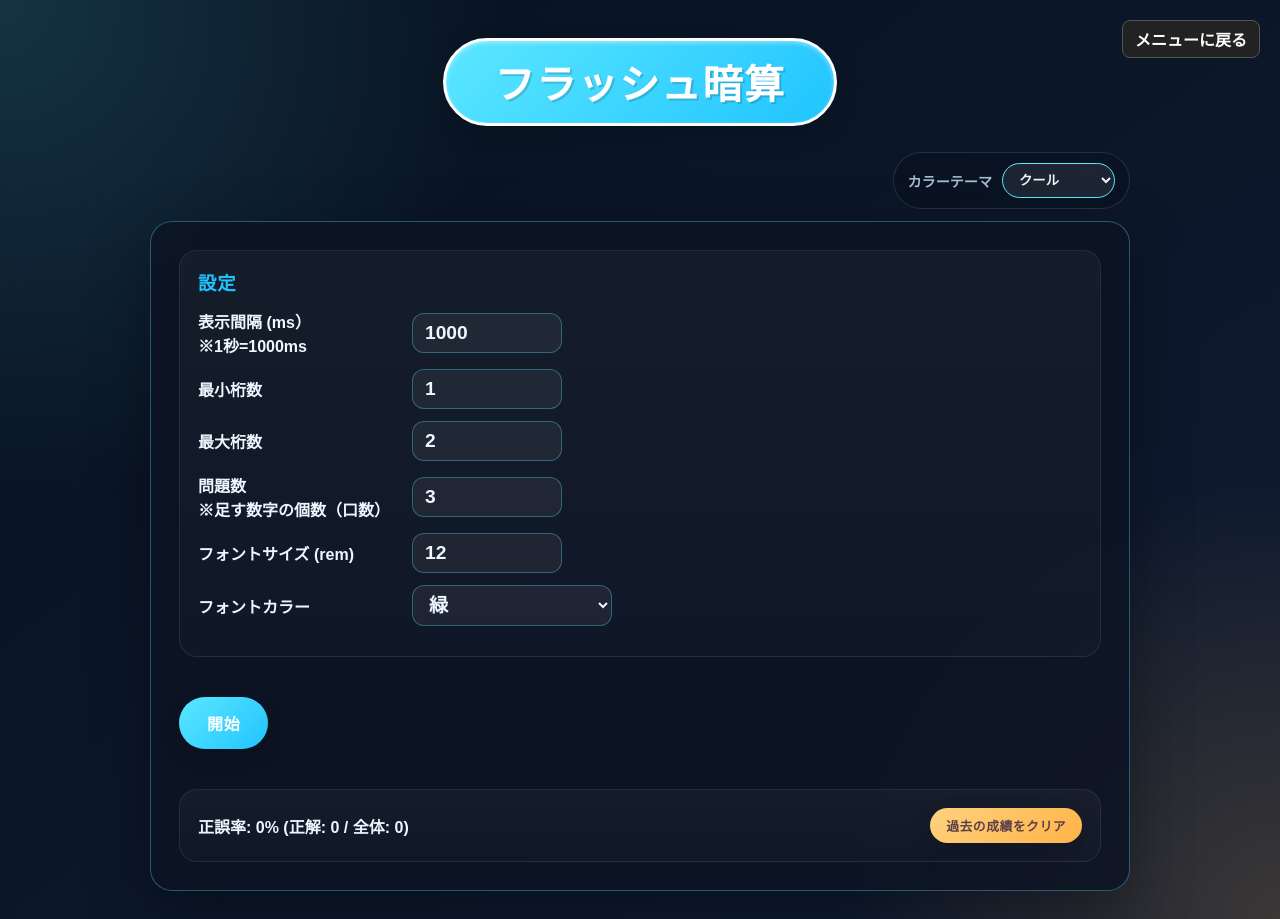
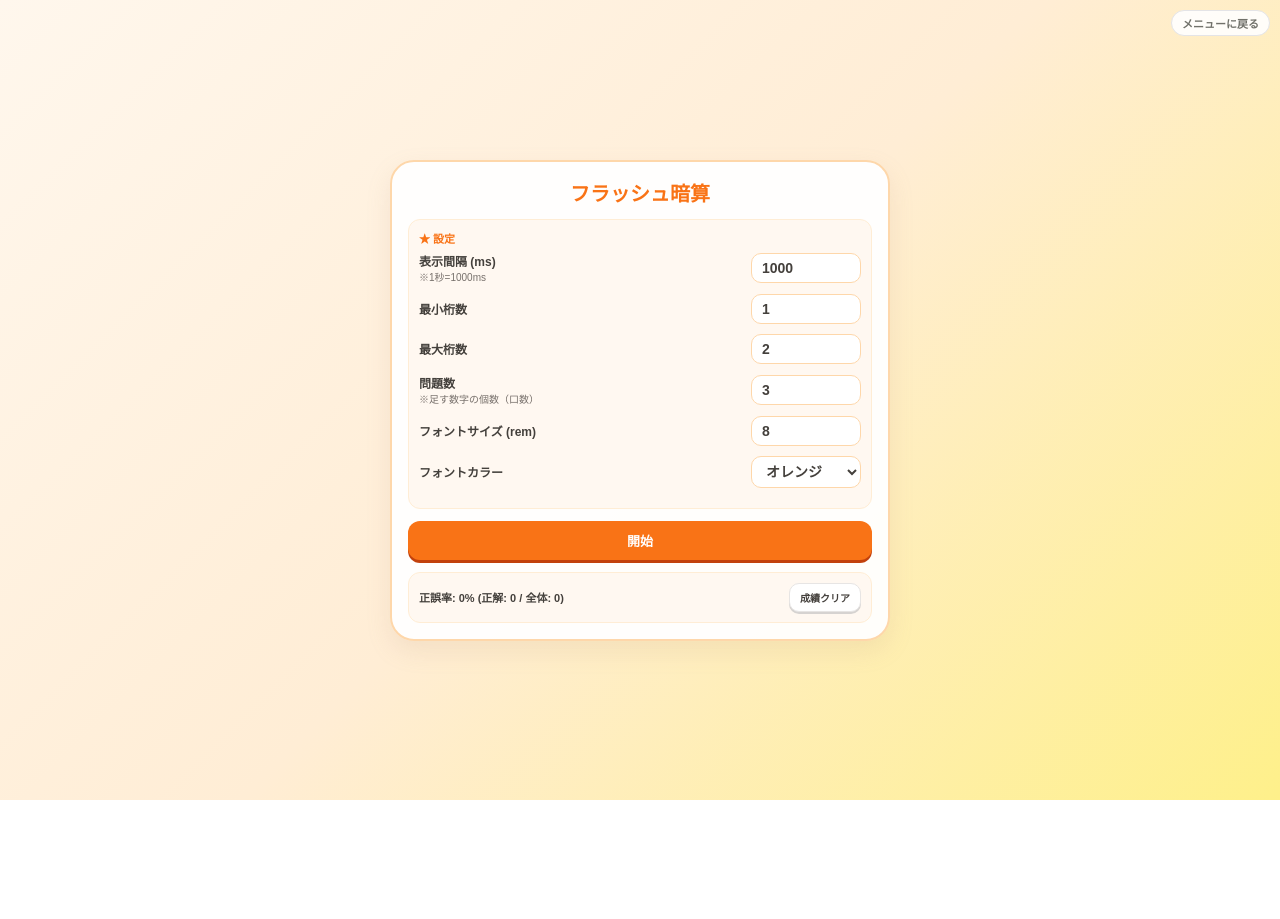
Before and after one commit to senzaiichiguunochance-hub/mine, a plain HTML site: page FlashMentalArithmetic.html in a window 1280 px wide. After the commit the page ends 800 px from the top, so only its background shows below. Drawn offline with Linux system fonts and the light colour scheme; a web font is replaced by a local one.

Commit message:
FlashMentalArithmetic

```diff
--- a/FlashMentalArithmetic.html
+++ b/FlashMentalArithmetic.html
@@ -4,321 +4,188 @@
   <meta charset="UTF-8">
   <meta name="viewport" content="width=device-width, initial-scale=1.0">
   <title>フラッシュ暗算</title>
-	<!-- かわいいタイトルのためにGoogle Fontsからポップなフォントを読み込み -->
-	<link rel="preconnect" href="https://fonts.googleapis.com">
-	<link rel="preconnect" href="https://fonts.gstatic.com" crossorigin>
-	<link href="https://fonts.googleapis.com/css2?family=Mochiy+Pop+One&display=swap" rel="stylesheet">
   <style>
+    /* === 共通カラー変数・基本設定 === */
     :root {
-			--bg-start: #07111f;
-			--bg-end: #101c33;
-			--card-bg: rgba(13, 20, 35, 0.88);
-			--card-border: rgba(90, 220, 255, 0.35);
-			--primary: #5be7ff;
-			--primary-strong: #20c4ff;
-			--secondary: #ffb347;
-			--text: #edf7ff;
-			--muted: #a7bed3;
-			--danger: #ff6b6b;
-			--success: #2ee59d;
-			--shadow: 0 20px 60px rgba(0, 0, 0, 0.35);
-			--radius: 22px;
+      --bg-gradient: linear-gradient(135deg, #fff7ed, #ffedd5, #fef08a);
+      --card-bg: rgba(255, 255, 255, 0.95);
+      --card-border: #fed7aa;
+      --primary: #f97316;
+      --primary-dark: #c2410c;
+      --primary-border: #ea580c;
+      --sub-bg: rgba(255, 247, 237, 0.7);
+      --sub-border: #ffedd5;
+      --text: #44403c;
+      --text-muted: #78716c;
+      --success: #16a34a;
+      --success-dark: #166534;
+      --danger: #dc2626;
     }
 
-		/* 【一新】明るく甘い、お菓子のような「かわいい」テーマ */
-		body.theme-cute {
-			--bg-start: #ffdee9;
-			--bg-end: #b5fffc;
-			--card-bg: rgba(255, 255, 255, 0.92);
-			--card-border: rgba(255, 105, 180, 0.3);
-			--primary: #ff69b4;
-			--primary-strong: #ff1493;
-			--secondary: #ffb7b2;
-			--text: #5d3f4b;
-			--muted: #9e7f8c;
-			--danger: #ff4757;
-			--success: #2ed573;
-			--shadow: 0 20px 50px rgba(255, 105, 180, 0.15);
-		}
-
-		/* 【一新】透明感と輝きのある、洗練された「キレイ」テーマ */
-		body.theme-beautiful {
-			--bg-start: #e0eeff;
-			--bg-end: #e6fffb;
-			--card-bg: rgba(255, 255, 255, 0.88);
-			--card-border: rgba(0, 180, 216, 0.25);
-			--primary: #00b4d8;
-			--primary-strong: #0077b6;
-			--secondary: #72efdd;
-			--text: #1d3557;
-			--muted: #64dfdf;
-			--danger: #ff6b6b;
-			--success: #48cae4;
-			--shadow: 0 20px 50px rgba(0, 180, 216, 0.12);
-		}
-
-		body.theme-stylish {
-			--bg-start: #14110f;
-			--bg-end: #2a211a;
-			--card-bg: rgba(33, 29, 24, 0.92);
-			--card-border: rgba(225, 177, 44, 0.3);
-			--primary: #e1b12c;
-			--primary-strong: #fbc531;
-			--secondary: #ffcf70;
-			--text: #f7efe2;
-			--muted: #b8aa93;
-			--danger: #ff7a59;
-			--success: #4cd137;
-		}
-
-		* {
-			box-sizing: border-box;
-		}
-
-		html, body {
-			margin: 0;
-			min-height: 100%;
-		}
+    * { box-sizing: border-box; margin: 0; padding: 0; }
 
     body {
-			font-family: "Yu Gothic UI", "Hiragino Kaku Gothic ProN", "Meiryo", sans-serif;
+      font-family: sans-serif;
+      background: var(--bg-gradient);
       color: var(--text);
-			background:
-				radial-gradient(circle at top left, rgba(91, 231, 255, 0.16), transparent 32%),
-				radial-gradient(circle at bottom right, rgba(255, 179, 71, 0.18), transparent 28%),
-				linear-gradient(145deg, var(--bg-start), var(--bg-end));
+      min-height: 100vh;
       display: flex;
       flex-direction: column;
       align-items: center;
-			overflow-x: hidden;
+      justify-content: center;
+      padding: 12px;
+      user-select: none;
+      -webkit-user-select: none;
     }
 
-		header {
-			width: 100%;
-			padding: 26px 16px 18px;
-			text-align: center;
+    /* === 右上：メニューに戻るボタン === */
+    .menu-btn {
+      position: absolute;
+      top: 10px;
+      right: 10px;
+      font-size: 11px;
+      color: #71716a;
+      text-decoration: none;
+      background: rgba(255, 255, 255, 0.9);
+      padding: 4px 10px;
+      border-radius: 999px;
+      border: 1.5px solid #e4e4e7;
+      font-weight: bold;
+      z-index: 1000;
     }
 
-		.eyebrow {
-			display: inline-block;
-			padding: 6px 12px;
-			border-radius: 999px;
-			background: rgba(91, 231, 255, 0.12);
-			color: var(--primary);
-			border: 1px solid rgba(91, 231, 255, 0.22);
-			font-size: 0.85rem;
-			letter-spacing: 0.08em;
+    /* === メインコンテナ・見出し === */
+    .container {
+      background: var(--card-bg);
+      border-radius: 24px;
+      border: 2px solid var(--card-border);
+      box-shadow: 0 10px 25px rgba(180, 150, 120, 0.15);
+      padding: 16px;
+      width: 100%;
+      max-width: 500px;
+      min-height: 380px;
+      display: flex;
+      flex-direction: column;
+      overflow: hidden;
     }
 
-		/* タイトルをかわいく立体感のあるポップなデザインに変更 */
     h1 {
-			margin: 12px 0 8px;
-			font-family: 'Mochiy Pop One', sans-serif;
-			font-size: clamp(1.7rem, 4vw, 2.5rem);
-			letter-spacing: 0.04em;
-			display: inline-block;
-			padding: 0.3em 1.2em;
-			border-radius: 999px;
-			background: linear-gradient(135deg, var(--primary), var(--primary-strong));
-			color: #ffffff;
-			border: 3px solid #ffffff;
-			box-shadow: 0 8px 24px rgba(0, 0, 0, 0.15), inset 0 2px 4px rgba(255, 255, 255, 0.4);
-			text-shadow: 2px 2px 0px rgba(0, 0, 0, 0.15);
+      text-align: center;
+      font-size: 1.25rem;
+      font-weight: 900;
+      color: var(--primary);
+      margin-bottom: 12px;
     }
 
-		/* テーマが「かわいい」「キレイ」の時はタイトルの配色を少し優しく */
-		body.theme-cute h1 {
-			background: linear-gradient(135deg, #ff85a2, #ff477e);
+    /* === 汎用UIパーツ === */
+    .btn-primary {
+      background: var(--primary);
+      color: white;
+      border: none;
+      border-radius: 12px;
+      padding: 10px;
+      font-size: 13px;
+      font-weight: bold;
+      cursor: pointer;
+      box-shadow: 0 3px 0 var(--primary-dark);
+      width: 100%;
     }
-		body.theme-beautiful h1 {
-			background: linear-gradient(135deg, #4ea8de, #56cfe1);
-		}
-		body.theme-stylish h1 {
-			background: linear-gradient(135deg, #e1b12c, #fbc531);
-			border: 1px solid rgba(255, 255, 255, 0.14);
-			text-shadow: 0 2px 12px rgba(0, 0, 0, 0.7);
+    .btn-primary:active {
+      transform: translateY(2px);
+      box-shadow: 0 1px 0 var(--primary-dark);
     }
 
-		.theme-controls {
-			width: min(980px, calc(100% - 24px));
-			margin: 0 0 12px;
-			display: flex;
-			justify-content: flex-end;
+    .btn-success {
+      background: var(--success);
+      color: white;
+      border: none;
+      border-radius: 12px;
+      padding: 10px;
+      font-size: 13px;
+      font-weight: bold;
+      cursor: pointer;
+      box-shadow: 0 3px 0 var(--success-dark);
+      width: 100%;
+    }
+    .btn-success:active {
+      transform: translateY(2px);
+      box-shadow: 0 1px 0 var(--success-dark);
     }
 
-		.theme-select-wrap {
-			display: flex;
-			align-items: center;
-			gap: 10px;
-			padding: 10px 14px;
-			border-radius: 999px;
-			background: rgba(10, 16, 28, 0.45);
-			border: 1px solid rgba(255, 255, 255, 0.12);
-			backdrop-filter: blur(12px);
+    .btn-secondary {
+      background: white;
+      border: 1px solid #e7e5e4;
+      color: var(--text);
+      font-size: 12px;
+      font-weight: bold;
+      padding: 8px 12px;
+      border-radius: 10px;
+      cursor: pointer;
+      box-shadow: 0 2px 0 #d6d3d1;
+    }
+    .btn-secondary:active {
+      transform: translateY(2px);
+      box-shadow: 0 0 0 #d6d3d1;
     }
 
-		body.theme-cute .theme-select-wrap,
-		body.theme-beautiful .theme-select-wrap {
-			background: rgba(255, 255, 255, 0.6);
-			border: 1px solid rgba(0, 0, 0, 0.05);
+    .box-sub {
+      background: var(--sub-bg);
+      padding: 10px;
+      border-radius: 12px;
+      border: 1px solid var(--sub-border);
+      margin-bottom: 12px;
+    }
+    .box-title {
+      font-size: 11px;
+      font-weight: bold;
+      color: var(--primary);
+      margin-bottom: 6px;
     }
 
-		.theme-select-label {
-			font-size: 0.88rem;
-			color: var(--muted);
-			font-weight: 700;
-		}
-
-		body.theme-cute .theme-select-label,
-		body.theme-beautiful .theme-select-label {
-			color: var(--text);
-		}
-
-		.theme-select {
-			border: 1px solid var(--primary);
-			background: rgba(255, 255, 255, 0.08);
-			color: var(--text);
-			border-radius: 999px;
-			padding: 8px 12px;
-			font-weight: 700;
-			outline: none;
-		}
-
-		body.theme-cool .theme-select {
-			color: #ffffff;
-		}
-
-		.theme-select option {
-			color: #111111;
-			background: #ffffff;
-		}
-
-		main {
-			width: min(980px, calc(100% - 24px));
-			margin: 0 0 28px;
-			padding: clamp(16px, 3vw, 28px);
-			background: var(--card-bg);
-			border: 1px solid var(--card-border);
-			border-radius: var(--radius);
-			box-shadow: var(--shadow);
-			backdrop-filter: blur(16px);
-			min-height: 400px;
-			display: flex;
-			flex-direction: column;
-		}
-
+    /* === 画面切り替え === */
     .screen {
       display: none;
       flex-direction: column;
-			gap: 20px;
-			height: 100%;
       flex-grow: 1;
     }
+    .screen.active { display: flex; }
 
-		.screen.active {
-			display: flex;
-		}
-
-		.panel {
-			border-radius: 18px;
-			background: linear-gradient(180deg, rgba(255,255,255,0.04), rgba(255,255,255,0.02));
-			border: 1px solid rgba(255, 255, 255, 0.08);
-			padding: 18px;
-		}
-
-		body.theme-cute .panel,
-		body.theme-beautiful .panel {
-			background: linear-gradient(180deg, rgba(0,0,0,0.01), rgba(0,0,0,0.03));
-			border: 1px solid rgba(0, 0, 0, 0.05);
-		}
-
-		.panel h2 {
-			margin: 0 0 14px;
-			font-size: 1.15rem;
-			color: var(--primary-strong);
-			letter-spacing: 0.04em;
-		}
-
+    /* === 設定フォーム === */
     .field-row {
       display: grid;
-			grid-template-columns: 200px 1fr;
-			gap: 14px;
+      grid-template-columns: 1fr 110px;
+      gap: 10px;
       align-items: center;
-			margin-bottom: 12px;
+      margin-bottom: 10px;
     }
-
     .label {
-			font-weight: 700;
+      font-size: 12px;
+      font-weight: bold;
       color: var(--text);
+    }
+    .label small {
+      display: block;
+      font-size: 10px;
+      font-weight: normal;
+      color: var(--text-muted);
     }
 
     .input-field {
       width: 100%;
-			max-width: 150px;
-			font-size: 1.2rem;
-			font-weight: 700;
+      font-size: 14px;
+      font-weight: bold;
       color: var(--text);
-			background: rgba(255, 255, 255, 0.06);
-			border: 1px solid var(--card-border);
-			border-radius: 12px;
-			padding: 8px 12px;
+      background: #ffffff;
+      border: 1.5px solid var(--card-border);
+      border-radius: 10px;
+      padding: 6px 10px;
       outline: none;
-			transition: border-color 0.2s ease;
+      user-select: text;
+      -webkit-user-select: text;
     }
+    .input-field:focus { border-color: var(--primary); }
 
-		body.theme-cute .input-field,
-		body.theme-beautiful .input-field {
-			background: #ffffff;
-		}
-
-		.input-field:focus {
-			border-color: var(--primary-strong);
-		}
-
-		.input-field option {
-			color: #111111;
-			background-color: #ffffff;
-		}
-
-		select.input-field {
-			max-width: 200px;
-		}
-
-		.btn-container {
-			display: flex;
-			gap: 12px;
-			margin-top: 20px;
-		}
-
-		.btn {
-			border: 0;
-			border-radius: 999px;
-			padding: 14px 28px;
-			font-size: 1rem;
-			font-weight: 800;
-			letter-spacing: 0.04em;
-			color: #ffffff;
-			cursor: pointer;
-			transition: transform 0.18s ease, box-shadow 0.18s ease;
-			box-shadow: 0 8px 20px rgba(0, 0, 0, 0.15);
-		}
-
-		body.theme-cool .btn {
-			color: #072031;
-		}
-
-		.btn:hover {
-			transform: translateY(-2px);
-		}
-
-		.btn-primary { background: linear-gradient(135deg, var(--primary), var(--primary-strong)); }
-		.btn-secondary { background: linear-gradient(135deg, #ffd27f, var(--secondary)); color: #5d3f4b; }
-		body.theme-cool .btn-secondary { color: #072031; }
-		.btn-danger { background: linear-gradient(135deg, #ff9b9b, var(--danger)); color: #ffffff; }
-		.btn-success { background: linear-gradient(135deg, #2ee59d, #b9ffde); color: #072031; }
-		body.theme-cute .btn-success, body.theme-beautiful .btn-success { color: #ffffff; background: linear-gradient(135deg, #2ed573, #7bed9f); }
-
-		/* Game Display */
+    /* === ゲーム表示 === */
     #gameDisplay {
       flex-grow: 1;
       display: flex;
@@ -326,75 +193,80 @@
       align-items: center;
       font-weight: 900;
       line-height: 1;
-			min-height: 250px;
+      min-height: 300px;
+      overflow: hidden;
     }
 
-		.flash-number {
-			transition: transform 0.1s ease;
+    /* === 入力・結果 === */
+    .center { text-align: center; }
+    .answer-input {
+      width: 100%;
+      max-width: 260px;
+      font-size: 2rem;
+      text-align: center;
+      margin: 16px 0;
+    }
+    .btn-row {
+      display: flex;
+      gap: 10px;
+      margin-top: 12px;
     }
 
-		/* Stats Panel */
+    .result-msg {
+      font-size: 1.8rem;
+      font-weight: 900;
+      margin-bottom: 14px;
+      text-align: center;
+    }
+    .result-msg.correct   { color: var(--success); }
+    .result-msg.incorrect { color: var(--danger); }
+
+    .answer-display {
+      font-size: 1.1rem;
+      font-weight: bold;
+      margin-bottom: 6px;
+      text-align: center;
+    }
+    .hint {
+      text-align: center;
+      margin: 12px 0 4px;
+      font-size: 12px;
+      color: var(--text-muted);
+      word-break: break-all;
+    }
+
+    /* === 成績 === */
     .stats-panel {
-			margin-top: 20px;
       display: flex;
       justify-content: space-between;
       align-items: center;
+      gap: 8px;
+      margin: 12px 0 0;
     }
-
     .stat-item {
-			font-size: 1rem;
-			font-weight: 700;
-		}
-
-		.result-msg {
-			font-size: 2rem;
-			font-weight: 900;
-			margin-bottom: 20px;
-			text-align: center;
-		}
-
-		.result-msg.correct { color: var(--success); }
-		.result-msg.incorrect { color: var(--danger); }
-
-		.answer-display {
-			font-size: 1.5rem;
-			margin-bottom: 10px;
-			text-align: center;
-		}
-
-		@media (max-width: 600px) {
-			.field-row { grid-template-columns: 1fr; }
-			.btn-container { flex-direction: column; }
+      font-size: 11px;
+      font-weight: bold;
+      color: var(--text);
     }
   </style>
+  <!-- GoatCounter アクセス解析 -->
   <script data-goatcounter="https://senzaiichiguunochance.goatcounter.com/count" async src="//gc.zgo.at/count.js"></script>
 </head>
 <body>
-	<a href="menu.html" style="position: absolute; top: 20px; right: 20px; font-size: 16px; color: #ffffff; text-decoration: none; background: #222222; border: 1px solid #555555; padding: 6px 12px; z-index: 1000; font-weight: bold; border-radius: 8px;">メニューに戻る</a>
 
-	<header>
+  <!-- 右上固定リンク -->
+  <a href="menu.html" class="menu-btn">メニューに戻る</a>
+
+  <!-- メインコンテンツ枠 -->
+  <div class="container">
     <h1>フラッシュ暗算</h1>
-	</header>
 
-	<div class="theme-controls">
-		<div class="theme-select-wrap">
-			<label class="theme-select-label" for="themeSelect">カラーテーマ</label>
-			<select id="themeSelect" class="theme-select">
-				<option value="cool">クール</option>
-				<option value="cute">かわいい</option>
-				<option value="beautiful">キレイ</option>
-				<option value="stylish">かっこいい</option>
-			</select>
-		</div>
-	</div>
-
-	<main>
-		<!-- Settings Screen -->
+    <!-- 設定画面 -->
     <div id="settingsScreen" class="screen active">
-			<div class="panel">
-				<h2>設定</h2>
+      <div class="box-sub">
+        <div class="box-title">★ 設定</div>
         <div class="field-row">
-					<div class="label">表示間隔 (ms）　　　　　※1秒=1000ms</div>
+          <div class="label">表示間隔 (ms)<small>※1秒=1000ms</small></div>
           <input type="number" id="intervalInput" class="input-field" value="1000" min="100" step="100">
         </div>
         <div class="field-row">
@@ -406,66 +278,63 @@
           <input type="number" id="maxDigitsInput" class="input-field" value="2" min="1" max="10">
         </div>
         <div class="field-row">
-					<div class="label">問題数　　　　　　　　　※足す数字の個数（口数）</div>
+          <div class="label">問題数<small>※足す数字の個数（口数）</small></div>
           <input type="number" id="problemCountInput" class="input-field" value="3" min="1" max="50">
         </div>
         <div class="field-row">
           <div class="label">フォントサイズ (rem)</div>
-					<input type="number" id="fontSizeInput" class="input-field" value="12" min="1" max="30">
+          <input type="number" id="fontSizeInput" class="input-field" value="8" min="1" max="30">
         </div>
         <div class="field-row">
           <div class="label">フォントカラー</div>
           <select id="fontColorSelect" class="input-field">
-						<option value="#2ee59d" selected>緑</option>
-						<option value="#5be7ff">シアン</option>
-						<option value="#ffb347">黄</option>
-						<option value="#edf7ff">白</option>
-						<option value="#ff6b8b">マゼンタ</option>
+            <option value="#ea580c" selected>オレンジ</option>
+            <option value="#dc2626">赤</option>
+            <option value="#16a34a">緑</option>
+            <option value="#2563eb">青</option>
+            <option value="#44403c">ブラウン</option>
           </select>
         </div>
       </div>
-			<div class="btn-container">
-				<button id="startBtn" class="btn btn-primary">開始</button>
-			</div>
-			<div class="stats-panel panel">
+
+      <button id="startBtn" class="btn-primary">開始</button>
+
+      <div class="box-sub stats-panel" style="margin-top: 12px; margin-bottom: 0;">
         <div class="stat-item">正誤率: <span id="accuracyText">0%</span> (正解: <span id="correctCount">0</span> / 全体: <span id="totalCount">0</span>)</div>
-				<button id="clearStatsBtn" class="btn btn-secondary" style="padding: 8px 16px; font-size: 0.8rem;">過去の成績をクリア</button>
+        <button id="clearStatsBtn" class="btn-secondary" style="font-size: 10px; padding: 6px 10px;">成績クリア</button>
       </div>
     </div>
 
-		<!-- Game Screen -->
+    <!-- ゲーム画面 -->
     <div id="gameScreen" class="screen">
       <div id="gameDisplay"></div>
     </div>
 
-		<!-- Input Screen -->
+    <!-- 入力画面 -->
     <div id="inputScreen" class="screen">
-			<div class="panel" style="text-align: center;">
-				<h2>答えを入力してください</h2>
-				<input type="number" id="answerInput" class="input-field" style="max-width: 300px; font-size: 2rem; margin: 20px 0;">
-				<div class="btn-container" style="justify-content: center;">
-					<button id="submitBtn" class="btn btn-success">答え合わせ</button>
+      <div class="box-sub center">
+        <div class="box-title">★ 答えを入力してください</div>
+        <input type="number" id="answerInput" class="input-field answer-input">
+        <button id="submitBtn" class="btn-success">答え合わせ</button>
+      </div>
+    </div>
+
+    <!-- 結果画面 -->
+    <div id="resultScreen" class="screen">
+      <div class="box-sub">
+        <div id="resultMessage" class="result-msg"></div>
+        <div class="answer-display">あなたの答え: <span id="userAnswerText"></span></div>
+        <div class="answer-display">正解: <span id="correctAnswerText"></span></div>
+        <div id="problemNumbersDisplay" class="hint"></div>
+      </div>
+      <div class="btn-row">
+        <button id="retryBtn" class="btn-primary">リトライ</button>
+        <button id="changeSettingsBtn" class="btn-secondary" style="white-space: nowrap;">設定変更</button>
       </div>
     </div>
   </div>
 
-		<!-- Result Screen -->
-		<div id="resultScreen" class="screen">
-			<div class="panel">
-				<div id="resultMessage" class="result-msg"></div>
-				<div class="answer-display">あなたの答え: <span id="userAnswerText"></span></div>
-				<div class="answer-display">正解: <span id="correctAnswerText"></span></div>
-				<div id="problemNumbersDisplay" class="hint" style="text-align: center; margin-top: 20px; font-size: 1.1rem;"></div>
-				<div class="btn-container" style="justify-content: center;">
-					<button id="retryBtn" class="btn btn-primary">リトライ</button>
-					<button id="changeSettingsBtn" class="btn btn-secondary">設定変更</button>
-				</div>
-			</div>
-		</div>
-	</main>
-
   <script>
-		const themeKey = "flashArithmeticTheme";
     const statsKey = "flashArithmeticStats";
 
     const screens = {
@@ -494,25 +363,12 @@
     let problemNumbers = [];
     let stats = { correct: 0, total: 0 };
 
-		// Theme Logic
-		function applyTheme(theme) {
-			document.body.classList.remove("theme-cute", "theme-beautiful", "theme-stylish");
-			if (theme !== "cool") {
-				document.body.classList.add("theme-" + theme);
-			}
-			localStorage.setItem(themeKey, theme);
-		}
-
-		document.getElementById("themeSelect").addEventListener("change", (e) => applyTheme(e.target.value));
-
     // Stats Logic
     function loadStats() {
+      try {
         const saved = localStorage.getItem(statsKey);
-			if (saved) {
-				try {
-					stats = JSON.parse(saved);
-				} catch(e) {}
-			}
+        if (saved) stats = JSON.parse(saved);
+      } catch (e) {}
       updateStatsUI();
     }
 
@@ -524,7 +380,7 @@
     }
 
     function saveStats() {
-			localStorage.setItem(statsKey, JSON.stringify(stats));
+      try { localStorage.setItem(statsKey, JSON.stringify(stats)); } catch (e) {}
     }
 
     document.getElementById("clearStatsBtn").addEventListener("click", () => {
@@ -551,7 +407,7 @@
       const minDigits = parseInt(inputs.minDigits.value) || 1;
       const maxDigits = parseInt(inputs.maxDigits.value) || 2;
       const count = parseInt(inputs.problemCount.value) || 3;
-			const fontSize = (inputs.fontSize.value || 12) + "rem";
+      const fontSize = (inputs.fontSize.value || 8) + "rem";
       const fontColor = inputs.fontColor.value;
 
       problemNumbers = [];
@@ -565,9 +421,9 @@
       showScreen("game");
       gameDisplay.textContent = "";
 
-			// Countdown
-			const countdownColor = fontColor === "#ffb347" ? "#5be7ff" : "#ffb347";
-			gameDisplay.style.fontSize = "10rem";
+      // Countdown（問題の文字色と被らない色にする）
+      const countdownColor = fontColor === "#ea580c" ? "#78716c" : "#f97316";
+      gameDisplay.style.fontSize = "8rem";
       gameDisplay.style.color = countdownColor;
 
       for (let i = 3; i > 0; i--) {
@@ -626,12 +482,8 @@
     });
 
     // Initialize
-		window.onload = () => {
-			const savedTheme = localStorage.getItem(themeKey) || "cool";
-			document.getElementById("themeSelect").value = savedTheme;
-			applyTheme(savedTheme);
-			loadStats();
-		};
+    window.onload = loadStats;
   </script>
+
 </body>
 </html>
```
Lines whose indentation alone changed are shown as unchanged.
